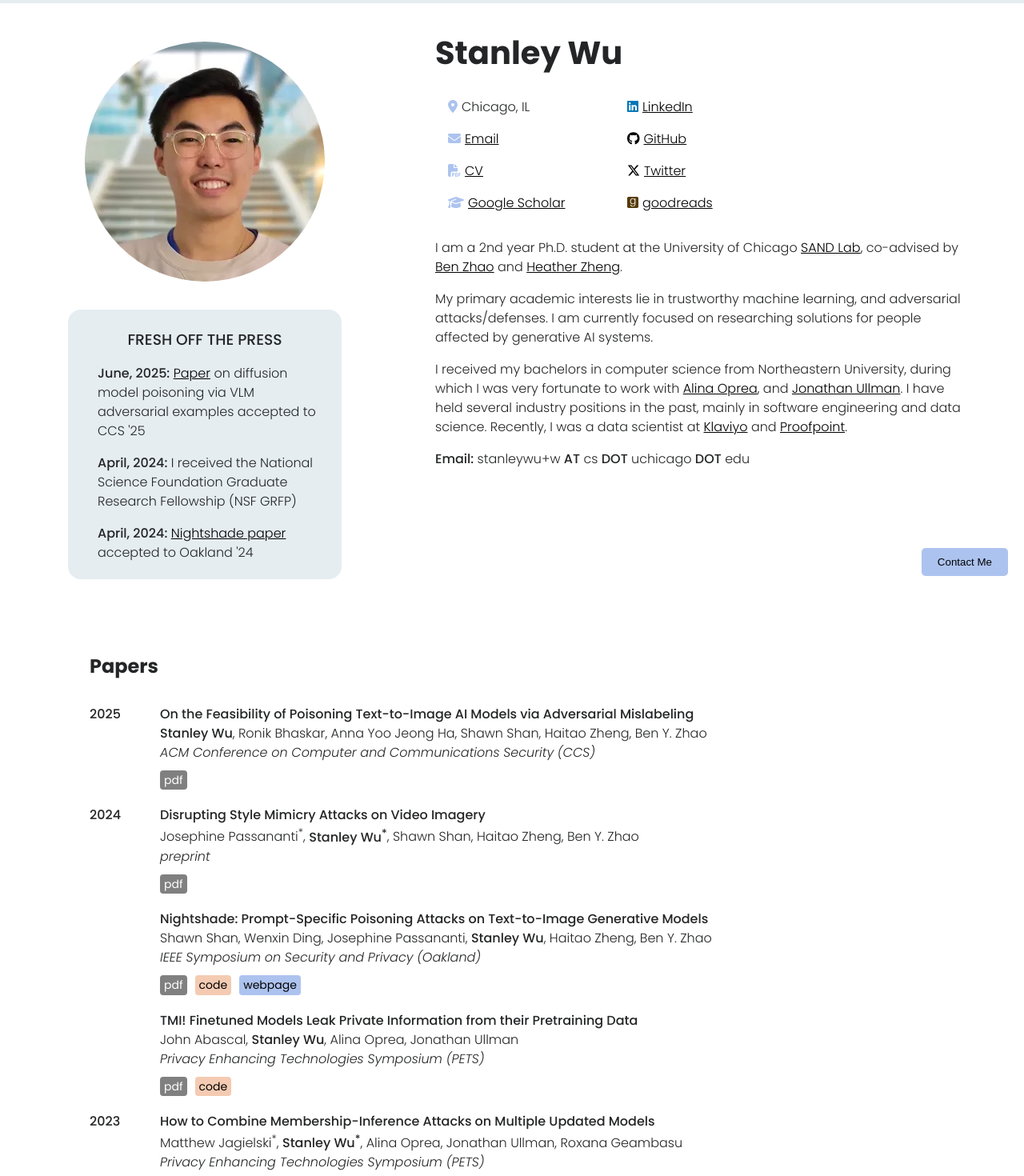
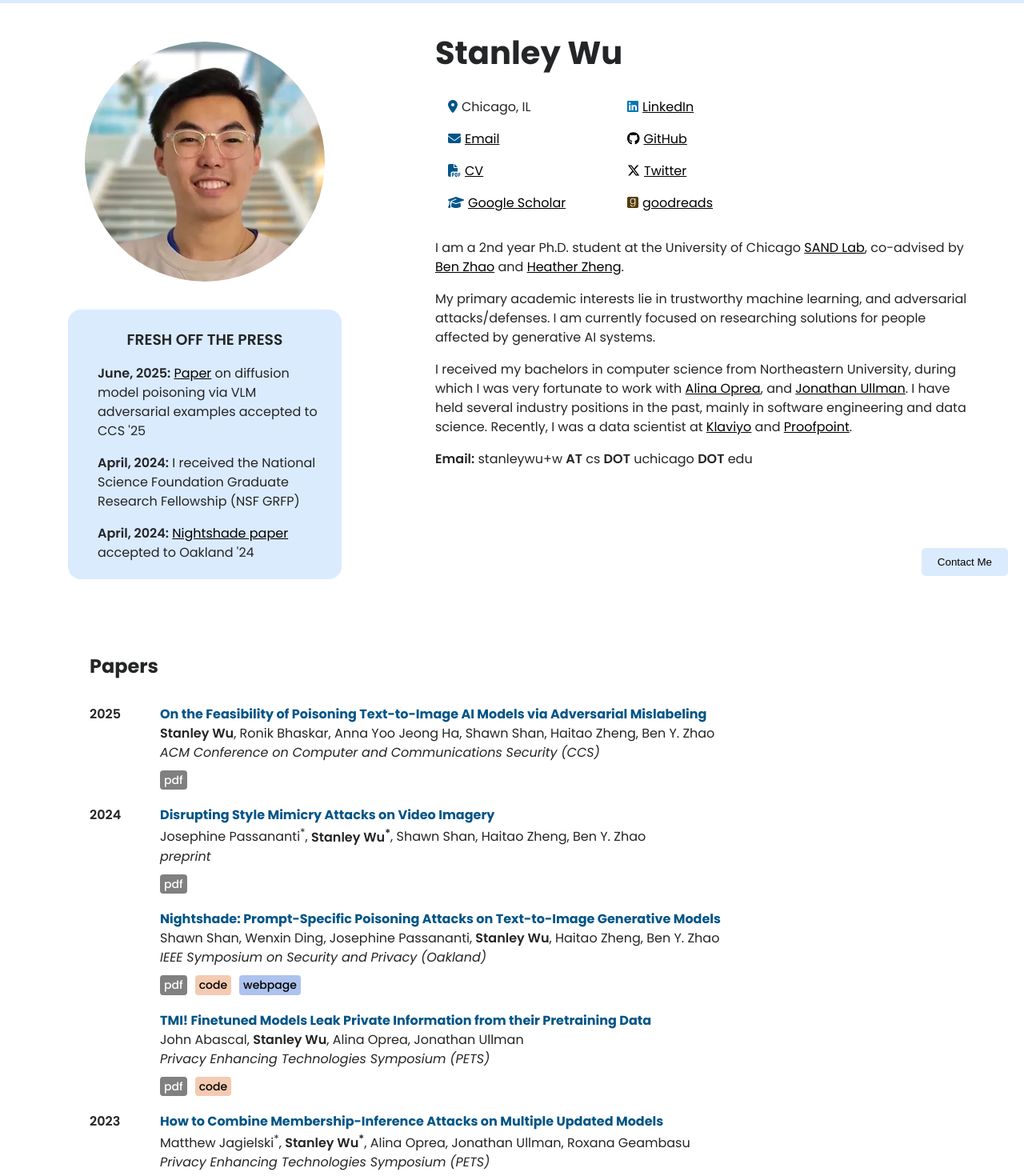
Before and after one commit to stanleykywu/stanley-portfolio-website-nextjs, a Next.js app: page / in a window 1280 px wide. Shown: the part 60-1530 px from the top of the page at 80% size. Built offline with nearby package versions, Linux system fonts and the light colour scheme.

Commit message:
color revamp and links

```diff
--- a/pages/components/layout.jsx
+++ b/pages/components/layout.jsx
@@ -6,13 +6,13 @@ import React, { Component } from 'react';
 const Header = () => {
   return (
     <>
-      <AppBar position="fixed" elevation={0} style={{ background: "#E5EDF1" }}>
+      <AppBar position="fixed" elevation={0} style={{ background: "#DAEBFE" }}>
         <Toolbar>
           <Box display='flex' flexGrow={1}>
-              {/* whatever is on the left side */}
+            {/* whatever is on the left side */}
           </Box>
-          <Button href="." style={{ color:"black" }}>Home</Button>
-          <Button href="/static/cv.pdf" locale={false}  target="_blank" style={{ color:"black" }}>CV</Button>
+          <Button href="." style={{ color: "black" }}>Home</Button>
+          <Button href="/static/cv.pdf" locale={false} target="_blank" style={{ color: "black" }}>CV</Button>
           <Button href="/past-news" style={{ color: "black" }}>Past News</Button>
         </Toolbar>
       </AppBar>
@@ -20,7 +20,7 @@ const Header = () => {
   );
 };
 class Layout extends Component {
-  render () {
+  render() {
     const { children } = this.props
     return (
       <div className='layout'>
--- a/pages/header/Header.jsx
+++ b/pages/header/Header.jsx
@@ -27,14 +27,14 @@ const Header = () => {
               <List sx={{ paddingLeft: "0px", marginLeft: "0px" }}>
                 <ListItem>
                   <i aria-hidden="true" style={{ marginRight: "5px" }}>
-                    <FontAwesomeIcon icon={faLocationDot} style={{ color: "#adc3ef" }}></FontAwesomeIcon>
+                    <FontAwesomeIcon icon={faLocationDot} style={{ color: "#005587" }}></FontAwesomeIcon>
                   </i>
                   Chicago, IL
                 </ListItem>
                 <ListItem>
                   <a href='mailto: stanleywu+w@cs.uchicago.edu' target="_blank" rel="noreferrer" style={{ textDecoration: 'underline', color: 'black' }}>
                     <i style={{ marginRight: "5px" }}>
-                      <FontAwesomeIcon icon={faEnvelope} style={{ color: "#adc3ef" }}></FontAwesomeIcon>
+                      <FontAwesomeIcon icon={faEnvelope} style={{ color: "#005587" }}></FontAwesomeIcon>
                     </i>
                     Email
                   </a>
@@ -42,7 +42,7 @@ const Header = () => {
                 <ListItem>
                   <a href="/static/cv.pdf" locale={false} target="_blank" rel="noreferrer" style={{ textDecoration: 'underline', color: 'black' }}>
                     <i style={{ marginRight: "5px" }}>
-                      <FontAwesomeIcon icon={faFilePdf} style={{ color: "#adc3ef" }}></FontAwesomeIcon>
+                      <FontAwesomeIcon icon={faFilePdf} style={{ color: "#005587" }}></FontAwesomeIcon>
                     </i>
                     CV
                   </a>
@@ -50,7 +50,7 @@ const Header = () => {
                 <ListItem>
                   <a href='https://scholar.google.com/citations?user=wkis3pgAAAAJ&hl=en' target="_blank" rel="noreferrer" style={{ textDecoration: 'underline', color: 'black' }}>
                     <i style={{ marginRight: "5px" }}>
-                      <FontAwesomeIcon icon={faGraduationCap} style={{ color: "#adc3ef" }}></FontAwesomeIcon>
+                      <FontAwesomeIcon icon={faGraduationCap} style={{ color: "#005587" }}></FontAwesomeIcon>
                     </i>
                     Google Scholar
                   </a>
--- a/pages/header/cta/CTA.jsx
+++ b/pages/header/cta/CTA.jsx
@@ -3,7 +3,7 @@ import React from 'react'
 
 const CTA = () => {
   return (
-    <Box bgcolor="#E5EDF1" sx={{ borderRadius: '16px', margin: '21px', marginTop: '35px', padding: '5px' }}>
+    <Box bgcolor="#DAEBFE" sx={{ borderRadius: '16px', margin: '21px', marginTop: '35px', padding: '5px' }}>
       <h3 style={{ paddingBottom: "0px", marginBottom: "0px" }}><b>FRESH OFF THE PRESS</b></h3>
       <List>
         <ListItem sx={{ display: 'list-item', pl: 4 }}><b>June, 2025:</b> <a href='https://arxiv.org/abs/2506.21874' target="_blank" rel="noreferrer" style={{ textDecoration: 'underline', color: 'black' }}>Paper</a> on diffusion model poisoning via VLM adversarial examples accepted to CCS '25</ListItem>
--- a/pages/index.css
+++ b/pages/index.css
@@ -70,7 +70,7 @@ body {
     position: fixed;
     bottom: 20px;
     right: 20px;
-    background-color: #adc3ef;
+    background-color: #DAEBFE;
     color: black;
     padding: 10px 20px;
     border: none;
@@ -81,7 +81,17 @@ body {
 }
 
 #contact-button:hover {
-    background-color: #adc3ef;
+    background-color: #DAEBFE;
+}
+
+.link-no-underline {
+    text-decoration: none;
+    color: #005587;
+    font-weight: 700;
+}
+
+.link-no-underline:hover {
+    text-decoration: underline;
 }
 
 /* =============== MEDIA QUERIES (MEDIUM DEVICES) =============== */
--- a/pages/index.js
+++ b/pages/index.js
@@ -1,4 +1,3 @@
-import React from 'react'
 import Header from './header/Header'
 import Head from 'next/head';
 import Research from './research/Research'
@@ -17,10 +16,10 @@ const theme = createTheme({
   },
   typography: {
     fontFamily: 'Poppins',
-    fontWeightLight: 200,
-    fontWeightRegular: 300,
-    fontWeightMedium: 400,
-    fontWeightBold: 500,
+    fontWeightLight: 300,
+    fontWeightRegular: 400,
+    fontWeightMedium: 500,
+    fontWeightBold: 600,
   },
 });
 
--- a/pages/past-news.js
+++ b/pages/past-news.js
@@ -140,7 +140,7 @@ export default function About() {
                                 <Grid item xs={10} md={11}>
                                     <div>
                                         <strong>March<br />
-                                        </strong>Our <a href='https://petsymposium.org/popets/2023/popets-2023-0078.pdf' target="_blank" rel="noreferrer" style={{ textDecoration: 'underline', color: 'black' }}>paper</a> on Membership Inference and Model Updates was accepted to the <i>Privacy Enhancing Technologies Symposium '24</i><br />
+                                        </strong>Our <a href='https://arxiv.org/abs/2205.06369' target="_blank" rel="noreferrer" style={{ textDecoration: 'underline', color: 'black' }}>paper</a> on Membership Inference and Model Updates was accepted to the <i>Privacy Enhancing Technologies Symposium '24</i><br />
                                         <div style={{ display: "flex", flexDirection: "row", alignItems: "center" }}>
                                         </div>
                                     </div>
--- a/pages/research/Research.jsx
+++ b/pages/research/Research.jsx
@@ -24,11 +24,13 @@ const Research = () => {
               </Grid>
               <Grid item xs={10} md={11} style={{ marginBottom: "20px" }}>
                 <div>
-                  <strong>On the Feasibility of Poisoning Text-to-Image AI Models via Adversarial Mislabeling<br />
-                  </strong><b>Stanley Wu</b>, Ronik Bhaskar, Anna Yoo Jeong Ha, Shawn Shan, Haitao Zheng, Ben Y. Zhao<br />
+                  <a href="https://arxiv.org/abs/2506.21874" target="_blank" rel="noopener noreferrer" className="link-no-underline">
+                    <strong style={{ color: "#005587", fontWeight: 700 }}>On the Feasibility of Poisoning Text-to-Image AI Models via Adversarial Mislabeling<br /></strong>
+                  </a>
+                  <b>Stanley Wu</b>, Ronik Bhaskar, Anna Yoo Jeong Ha, Shawn Shan, Haitao Zheng, Ben Y. Zhao<br />
                   <em>ACM Conference on Computer and Communications Security (CCS)</em><br />
                   <div style={{ display: "flex", flexDirection: "row", alignItems: "center" }}>
-                    <Button variant='contained' disableElevation href='https://arxiv.org/abs/2506.21874' target='_blank' rel="noopener noreferrer" sx={{ display: 'flex', flexDirection: 'column', backgroundColor: 'gray', marginTop: '10px', marginRight: "10px", padding: '0px 5px', minWidth: 0, textTransform: 'none' }} className='slight__pdfhover'>
+                    <Button variant='contained' disableElevation href='https://arxiv.org/pdf/2506.21874' target='_blank' rel="noopener noreferrer" sx={{ display: 'flex', flexDirection: 'column', backgroundColor: 'gray', marginTop: '10px', marginRight: "10px", padding: '0px 5px', minWidth: 0, textTransform: 'none' }} className='slight__pdfhover'>
                       pdf
                     </Button>
                   </div>
@@ -41,11 +43,13 @@ const Research = () => {
               </Grid>
               <Grid item xs={10} md={11} style={{ marginBottom: "20px" }}>
                 <div>
-                  <strong>Disrupting Style Mimicry Attacks on Video Imagery<br />
-                  </strong>Josephine Passananti<sup>*</sup>, <b>Stanley Wu<sup>*</sup></b>, Shawn Shan, Haitao Zheng, Ben Y. Zhao<br />
+                  <a href="https://arxiv.org/abs/2405.06865" target="_blank" rel="noopener noreferrer" className="link-no-underline">
+                    <strong style={{ color: "#005587", fontWeight: 700 }}>Disrupting Style Mimicry Attacks on Video Imagery<br /></strong>
+                  </a>
+                  Josephine Passananti<sup>*</sup>, <b>Stanley Wu<sup>*</sup></b>, Shawn Shan, Haitao Zheng, Ben Y. Zhao<br />
                   <em>preprint</em><br />
                   <div style={{ display: "flex", flexDirection: "row", alignItems: "center" }}>
-                    <Button variant='contained' disableElevation href='https://arxiv.org/abs/2405.06865' target='_blank' rel="noopener noreferrer" sx={{ display: 'flex', flexDirection: 'column', backgroundColor: 'gray', marginTop: '10px', marginRight: "10px", padding: '0px 5px', minWidth: 0, textTransform: 'none' }} className='slight__pdfhover'>
+                    <Button variant='contained' disableElevation href='https://arxiv.org/pdf/2405.06865' target='_blank' rel="noopener noreferrer" sx={{ display: 'flex', flexDirection: 'column', backgroundColor: 'gray', marginTop: '10px', marginRight: "10px", padding: '0px 5px', minWidth: 0, textTransform: 'none' }} className='slight__pdfhover'>
                       pdf
                     </Button>
                   </div>
@@ -54,11 +58,14 @@ const Research = () => {
               <Grid item xs={2} md={1} justifyContent="left" />
               <Grid item xs={10} md={11} style={{ marginBottom: "20px" }}>
                 <div>
-                  <strong>Nightshade: Prompt-Specific Poisoning Attacks on Text-to-Image Generative Models<br />
-                  </strong>Shawn Shan, Wenxin Ding, Josephine Passananti, <b>Stanley Wu</b>, Haitao Zheng, Ben Y. Zhao<br />
+                  <a href="https://arxiv.org/abs/2310.13828" target="_blank" rel="noopener noreferrer" className="link-no-underline">
+                    <strong style={{ color: "#005587", fontWeight: 700 }}>Nightshade: Prompt-Specific Poisoning Attacks on Text-to-Image Generative Models<br />
+                    </strong>
+                  </a>
+                  Shawn Shan, Wenxin Ding, Josephine Passananti, <b>Stanley Wu</b>, Haitao Zheng, Ben Y. Zhao<br />
                   <em>IEEE Symposium on Security and Privacy (Oakland)</em><br />
                   <div style={{ display: "flex", flexDirection: "row", alignItems: "center" }}>
-                    <Button variant='contained' disableElevation href='https://arxiv.org/abs/2310.13828' target='_blank' rel="noopener noreferrer" sx={{ display: 'flex', flexDirection: 'column', backgroundColor: 'gray', marginTop: '10px', marginRight: "10px", padding: '0px 5px', minWidth: 0, textTransform: 'none' }} className='slight__pdfhover'>
+                    <Button variant='contained' disableElevation href='https://arxiv.org/pdf/2310.13828' target='_blank' rel="noopener noreferrer" sx={{ display: 'flex', flexDirection: 'column', backgroundColor: 'gray', marginTop: '10px', marginRight: "10px", padding: '0px 5px', minWidth: 0, textTransform: 'none' }} className='slight__pdfhover'>
                       pdf
                     </Button>
                     <Button variant='contained' disableElevation href='https://github.com/Shawn-Shan/nightshade-release' target='_blank' rel="noopener noreferrer" sx={{ display: 'flex', flexDirection: 'column', backgroundColor: '#F4cBB2', color: '#000', marginTop: '10px', marginRight: "10px", padding: '0px 5px', minWidth: 0, textTransform: 'none' }} className='slight__githubhover'>
@@ -73,8 +80,10 @@ const Research = () => {
               <Grid item xs={2} md={1} justifyContent="left" />
               <Grid item xs={10} md={11} style={{ marginBottom: "20px" }}>
                 <div>
-                  <strong>TMI! Finetuned Models Leak Private Information from their Pretraining Data<br />
-                  </strong>John Abascal, <b>Stanley Wu</b>, Alina Oprea, Jonathan Ullman<br />
+                  <a href="https://arxiv.org/abs/2306.01181" target="_blank" rel="noopener noreferrer" className="link-no-underline">
+                    <strong style={{ color: "#005587", fontWeight: 700 }}>TMI! Finetuned Models Leak Private Information from their Pretraining Data<br /></strong>
+                  </a>
+                  John Abascal, <b>Stanley Wu</b>, Alina Oprea, Jonathan Ullman<br />
                   <em>Privacy Enhancing Technologies Symposium (PETS)</em><br />
                   <div style={{ display: "flex", flexDirection: "row", alignItems: "center" }}>
                     <Button variant='contained' disableElevation href='https://petsymposium.org/popets/2024/popets-2024-0075.pdf' target='_blank' rel="noopener noreferrer" sx={{ display: 'flex', flexDirection: 'column', backgroundColor: 'gray', marginTop: '10px', marginRight: "10px", padding: '0px 5px', minWidth: 0, textTransform: 'none' }} className='slight__pdfhover'>
@@ -93,8 +102,10 @@ const Research = () => {
               </Grid>
               <Grid item xs={10} md={11}>
                 <div>
-                  <strong>How to Combine Membership-Inference Attacks on Multiple Updated Models<br />
-                  </strong>Matthew Jagielski<sup>*</sup>, <b>Stanley Wu<sup>*</sup></b>, Alina Oprea, Jonathan Ullman, Roxana Geambasu<br />
+                  <a href="https://arxiv.org/abs/2205.06369" target="_blank" rel="noopener noreferrer" className="link-no-underline">
+                    <strong style={{ color: "#005587", fontWeight: 700 }}>How to Combine Membership-Inference Attacks on Multiple Updated Models<br /></strong>
+                  </a>
+                  Matthew Jagielski<sup>*</sup>, <b>Stanley Wu<sup>*</sup></b>, Alina Oprea, Jonathan Ullman, Roxana Geambasu<br />
                   <em>Privacy Enhancing Technologies Symposium (PETS)</em><br />
                   <div style={{ display: "flex", flexDirection: "row", alignItems: "center" }}>
                     <Button variant='contained' disableElevation href='https://petsymposium.org/popets/2023/popets-2023-0078.pdf' target='_blank' rel="noopener noreferrer" sx={{ display: 'flex', flexDirection: 'column', backgroundColor: 'gray', marginTop: '10px', marginRight: "10px", padding: '0px 5px', minWidth: 0, textTransform: 'none' }} className='slight__pdfhover'>
--- a/pages/research/contact/Contact.jsx
+++ b/pages/research/contact/Contact.jsx
@@ -1,7 +1,7 @@
 import { Container, styled } from '@mui/material'
 import React, { useRef } from 'react';
 import emailjs from '@emailjs/browser';
-import { Box, TextField , Button, TextareaAutosize } from '@mui/material';
+import { Box, TextField, Button, TextareaAutosize } from '@mui/material';
 import Swal from 'sweetalert2'
 
 
@@ -13,7 +13,7 @@ const StyledTextField = styled(TextField)({
     color: "#3a75ed"
   },
   "& .MuiInput-underline:after": {
-    borderBottomColor: "#adc3ef"
+    borderBottomColor: "#DAEBFE"
   },
   "& .MuiOutlinedInput-root": {
     "& fieldset": {
@@ -43,15 +43,15 @@ const Contact = () => {
     ).then((result) => {
       console.log(result.text);
       Swal.fire({
-        icon:'success',
-        title:'Message sent sucessfully 🎉'
+        icon: 'success',
+        title: 'Message sent sucessfully 🎉'
       })
     }, (error) => {
       console.log(error.text);
       Swal.fire({
-        icon:'error',
-        title:"Something went wrong 🙃",
-        text:error.text,
+        icon: 'error',
+        title: "Something went wrong 🙃",
+        text: error.text,
       })
     });
     e.target.reset();
@@ -62,17 +62,17 @@ const Contact = () => {
       <h5 className="text__light__top">Let's Talk</h5>
       <h2>Send Me A Message!</h2>
       <Box style={{
-        display:"flex",
-        justifyContent:"center",
-        textAlign:"center",
-        margin:"30px",
+        display: "flex",
+        justifyContent: "center",
+        textAlign: "center",
+        margin: "30px",
       }}>
         <form onSubmit={onHandleSubmit} ref={form}>
           <div>
             <StyledTextField
               sx={{
-                width:"280px",
-                height:"5rem",
+                width: "280px",
+                height: "5rem",
                 lineHeight: "1.6em",
               }}
               type="text"
@@ -84,9 +84,9 @@ const Contact = () => {
           <div>
             <StyledTextField
               sx={{
-                marginBottom:"5px",
-                width:"280px",
-                height:100,
+                marginBottom: "5px",
+                width: "280px",
+                height: 100,
               }}
               type="email"
               label="Email"
@@ -103,12 +103,12 @@ const Contact = () => {
               variant="outlined"
               placeholder='Write your message here...'
               style={{
-                width:"280px",
-                height:100,
-                borderColor:"#909090",
-                borderWidth:1.3,
-                marginBottom:"5px",
-                color:"black"
+                width: "280px",
+                height: 100,
+                borderColor: "#909090",
+                borderWidth: 1.3,
+                marginBottom: "5px",
+                color: "black"
               }}
             />
           </div>
@@ -118,7 +118,7 @@ const Contact = () => {
               sx={{
                 display: 'flex',
                 flexDirection: 'column',
-              backgroundColor: '#adc3ef',
+                backgroundColor: '#DAEBFE',
                 color: '#002647',
                 marginTop: '20px'
               }} className='slight__hover'>
```
Lines whose indentation alone changed are shown as unchanged.
